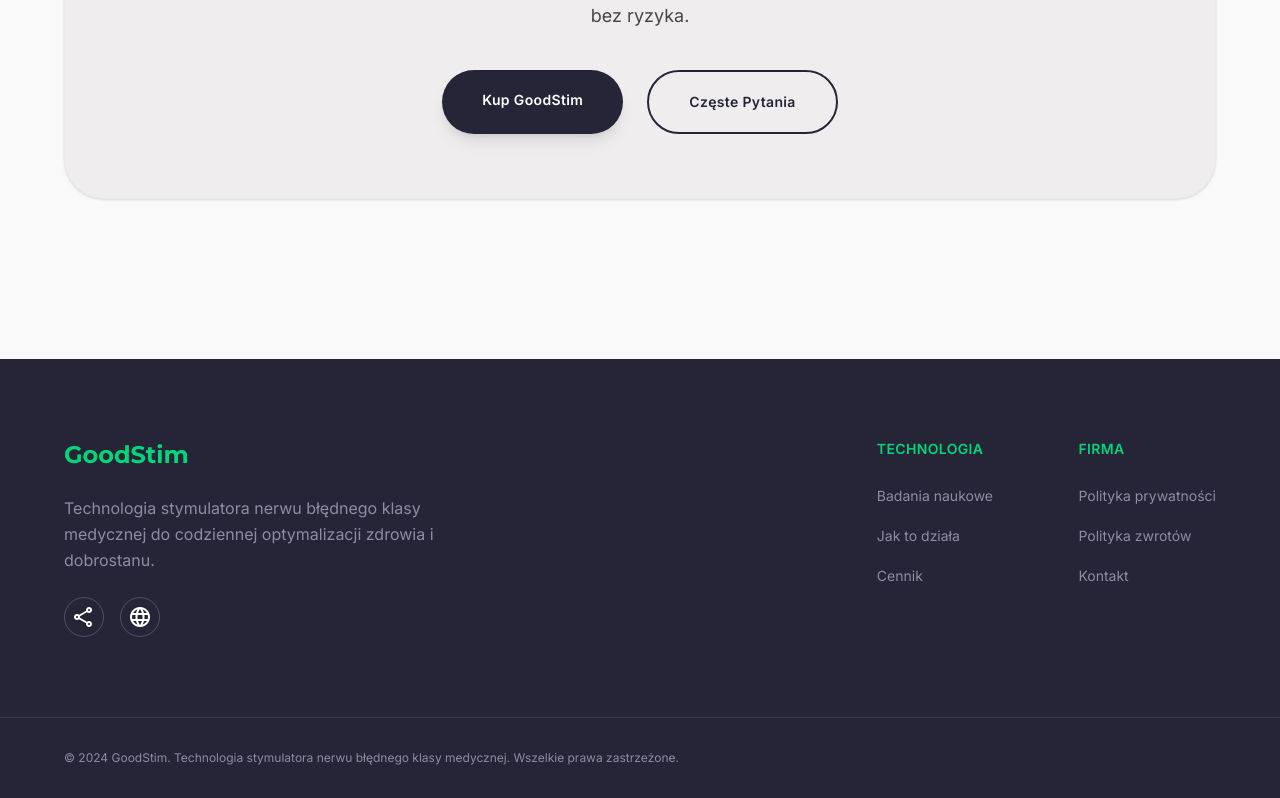
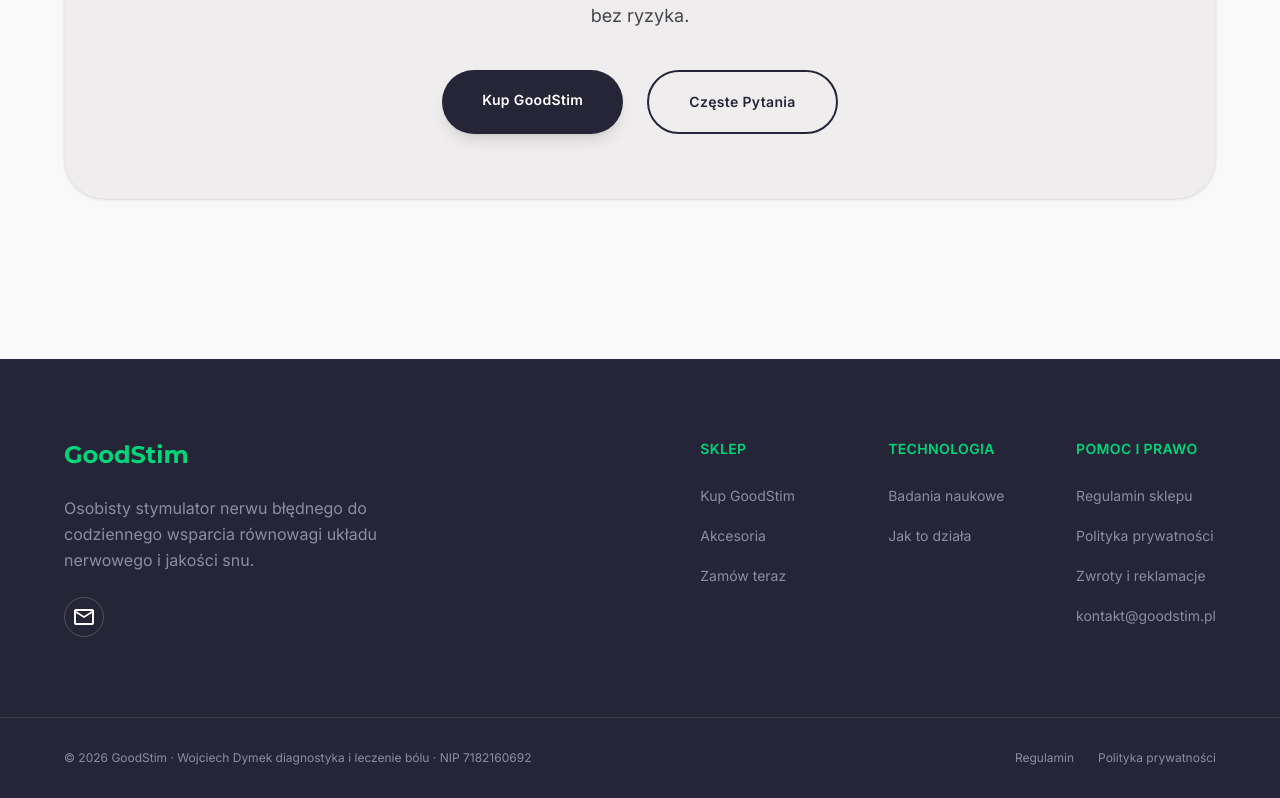
Before and after one commit to Waylar-spec/Goodstim, a Next.js app: page /the-science in a window 1280 px wide. Shown: the part 3735-4533 px from the top of the page. Built offline with nearby package versions, Linux system fonts and the light colour scheme.

Commit message:
Fix footer links (regulamin, polityka, zwroty, kontakt), remove forbidden medical claims

```diff
--- a/app/components/Footer.tsx
+++ b/app/components/Footer.tsx
@@ -1,3 +1,4 @@
+import Link from "next/link";
 import Icon from "./Icon";
 
 export default function Footer() {
@@ -7,38 +8,59 @@
         <div className="space-y-6 max-w-sm">
           <div className="font-montserrat text-2xl font-bold text-vibrant-teal">GoodStim</div>
           <p className="text-base text-on-primary-container leading-relaxed">
-            Technologia stymulatora nerwu błędnego klasy medycznej do codziennej optymalizacji zdrowia i dobrostanu.
+            Osobisty stymulator nerwu błędnego do codziennego wsparcia równowagi układu nerwowego i jakości snu.
           </p>
           <div className="flex gap-4">
-            <a className="w-10 h-10 rounded-full border border-white/20 flex items-center justify-center hover:bg-vibrant-teal transition-colors" href="#">
-              <Icon name="share" className="text-[18px]" />
-            </a>
-            <a className="w-10 h-10 rounded-full border border-white/20 flex items-center justify-center hover:bg-vibrant-teal transition-colors" href="#">
-              <Icon name="language" className="text-[18px]" />
+            <a
+              className="w-10 h-10 rounded-full border border-white/20 flex items-center justify-center hover:bg-vibrant-teal transition-colors"
+              href="mailto:kontakt@goodstim.pl"
+              aria-label="Email"
+            >
+              <Icon name="mail" className="text-[18px]" />
             </a>
           </div>
         </div>
-        <div className="grid grid-cols-2 gap-16">
+
+        <div className="grid grid-cols-2 md:grid-cols-3 gap-12">
+          <div className="space-y-6">
+            <h5 className="text-sm font-semibold tracking-wide text-vibrant-teal uppercase">Sklep</h5>
+            <ul className="space-y-4">
+              <li><Link className="text-on-primary-container hover:text-white transition-colors text-sm" href="/shop">Kup GoodStim</Link></li>
+              <li><Link className="text-on-primary-container hover:text-white transition-colors text-sm" href="/shop#accessories">Akcesoria</Link></li>
+              <li><Link className="text-on-primary-container hover:text-white transition-colors text-sm" href="/checkout">Zamów teraz</Link></li>
+            </ul>
+          </div>
+
           <div className="space-y-6">
             <h5 className="text-sm font-semibold tracking-wide text-vibrant-teal uppercase">Technologia</h5>
             <ul className="space-y-4">
-              <li><a className="text-on-primary-container hover:text-white transition-colors text-sm" href="/the-science">Badania naukowe</a></li>
-              <li><a className="text-on-primary-container hover:text-white transition-colors text-sm" href="/the-science">Jak to działa</a></li>
-              <li><a className="text-on-primary-container hover:text-white transition-colors text-sm" href="/shop">Cennik</a></li>
+              <li><Link className="text-on-primary-container hover:text-white transition-colors text-sm" href="/the-science">Badania naukowe</Link></li>
+              <li><Link className="text-on-primary-container hover:text-white transition-colors text-sm" href="/the-science">Jak to działa</Link></li>
             </ul>
           </div>
+
           <div className="space-y-6">
-            <h5 className="text-sm font-semibold tracking-wide text-vibrant-teal uppercase">Firma</h5>
+            <h5 className="text-sm font-semibold tracking-wide text-vibrant-teal uppercase">Pomoc i prawo</h5>
             <ul className="space-y-4">
-              <li><a className="text-on-primary-container hover:text-white transition-colors text-sm" href="#">Polityka prywatności</a></li>
-              <li><a className="text-on-primary-container hover:text-white transition-colors text-sm" href="#">Polityka zwrotów</a></li>
-              <li><a className="text-on-primary-container hover:text-white transition-colors text-sm" href="#">Kontakt</a></li>
+              <li><Link className="text-on-primary-container hover:text-white transition-colors text-sm" href="/regulamin">Regulamin sklepu</Link></li>
+              <li><Link className="text-on-primary-container hover:text-white transition-colors text-sm" href="/polityka-prywatnosci">Polityka prywatności</Link></li>
+              <li><Link className="text-on-primary-container hover:text-white transition-colors text-sm" href="/regulamin#zwroty">Zwroty i reklamacje</Link></li>
+              <li>
+                <a className="text-on-primary-container hover:text-white transition-colors text-sm" href="mailto:kontakt@goodstim.pl">
+                  kontakt@goodstim.pl
+                </a>
+              </li>
             </ul>
           </div>
         </div>
       </div>
-      <div className="max-w-[1280px] mx-auto px-6 md:px-16 py-8 border-t border-white/10 text-xs text-on-primary-container text-center md:text-left">
-        © 2024 GoodStim. Technologia stymulatora nerwu błędnego klasy medycznej. Wszelkie prawa zastrzeżone.
+
+      <div className="max-w-[1280px] mx-auto px-6 md:px-16 py-8 border-t border-white/10 flex flex-col md:flex-row items-center justify-between gap-4 text-xs text-on-primary-container">
+        <span>© {new Date().getFullYear()} GoodStim · Wojciech Dymek diagnostyka i leczenie bólu · NIP 7182160692</span>
+        <div className="flex gap-6">
+          <Link href="/regulamin" className="hover:text-white transition-colors">Regulamin</Link>
+          <Link href="/polityka-prywatnosci" className="hover:text-white transition-colors">Polityka prywatności</Link>
+        </div>
       </div>
     </footer>
   );
```
